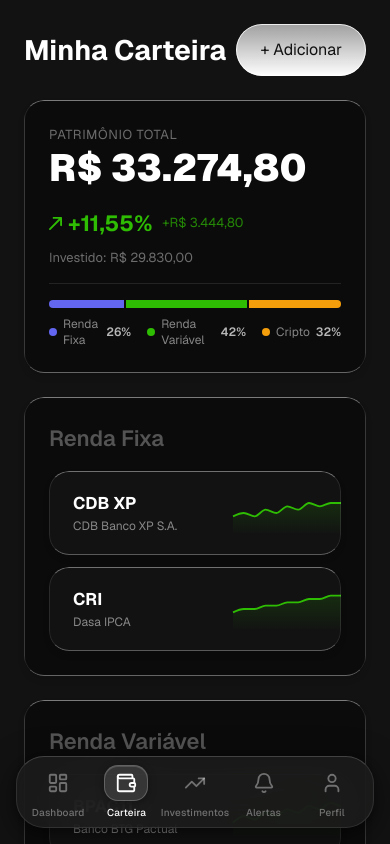
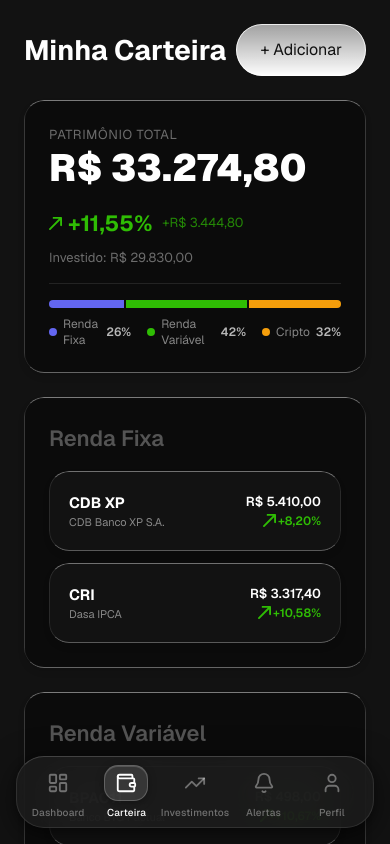
Before and after one commit to DoctahW/invek, a Next.js app: page /wallet in a window 390 px wide. Shown: the top 844 px of the page. Built offline with nearby package versions, Linux system fonts and the light colour scheme.

Commit message:
feat: upgrade dashboard

```diff
--- a/app/(app)/dashboard/PerformersPanel.tsx
+++ b/app/(app)/dashboard/PerformersPanel.tsx
@@ -54,7 +54,9 @@ function PerformerRow({ ticker, name, pct, positive, points, index, variant }: {
         <span className={styles.performerTicker}>{ticker}</span>
         <span className={styles.performerName}>{name}</span>
       </div>
-      <Sparkline points={points} positive={positive} id={gradId} />
+      <div className={styles.performerSparkline}>
+        <Sparkline points={points} positive={positive} id={gradId} />
+      </div>
       <div className={styles.performerPct}>
         {positive ? <ArrowUp /> : <ArrowDown />}
         <span style={{ color: positive ? '#2FBD04' : '#CF0003' }}>{pct}</span>
--- a/app/(app)/wallet/page.tsx
+++ b/app/(app)/wallet/page.tsx
@@ -153,16 +153,20 @@ function ArrowDown() {
 function Sparkline({
   points,
   positive,
+  width = 160,
+  height = 48,
 }: {
   points: number[];
   positive: boolean;
+  width?: number;
+  height?: number;
 }) {
   const data = points.map((v, i) => ({ i, v }));
   const color = positive ? "#2FBD04" : "#CF0003";
   const gradId = positive ? "sg-pos" : "sg-neg";
 
   return (
-    <div style={{ width: 160, height: 48, flexShrink: 0 }}>
+    <div style={{ width, height, flexShrink: 0 }}>
       <ResponsiveContainer width="100%" height="100%">
         <AreaChart
           data={data}
@@ -300,8 +304,28 @@ function InvestmentRow({
       depth="deep"
       className="rounded-xl p-2 !bg-[#121212] hover:!bg-[#1a1a1a] transition-colors"
     >
+      {/* Mobile layout */}
+      <div className="flex md:hidden items-center gap-3 px-3 h-16 w-full">
+        <div className="flex-1 min-w-0">
+          <p className="font-bold text-[15px] text-white">{ticker}</p>
+          <p className="text-[11px] text-white/50 truncate">{name}</p>
+        </div>
+        <div className="text-right shrink-0">
+          <p className="text-[13px] font-semibold text-white">{value}</p>
+          <div className="flex items-center gap-0.5 justify-end">
+            {positive ? <ArrowUp /> : <ArrowDown />}
+            <span
+              className={`text-[12px] font-semibold whitespace-nowrap ${positive ? "text-[#2FBD04]" : "text-[#CF0003]"}`}
+            >
+              {pct}
+            </span>
+          </div>
+        </div>
+      </div>
+
+      {/* Desktop layout */}
       <div
-        className="grid items-center gap-4 px-4 h-17 w-full"
+        className="hidden md:grid items-center gap-4 px-4 h-17 w-full"
         style={{ gridTemplateColumns: "140px 1fr auto auto" }}
       >
         <div>
```
Also changed, not shown: app/(app)/dashboard/dashboard.module.css (+8 -0 lines).
